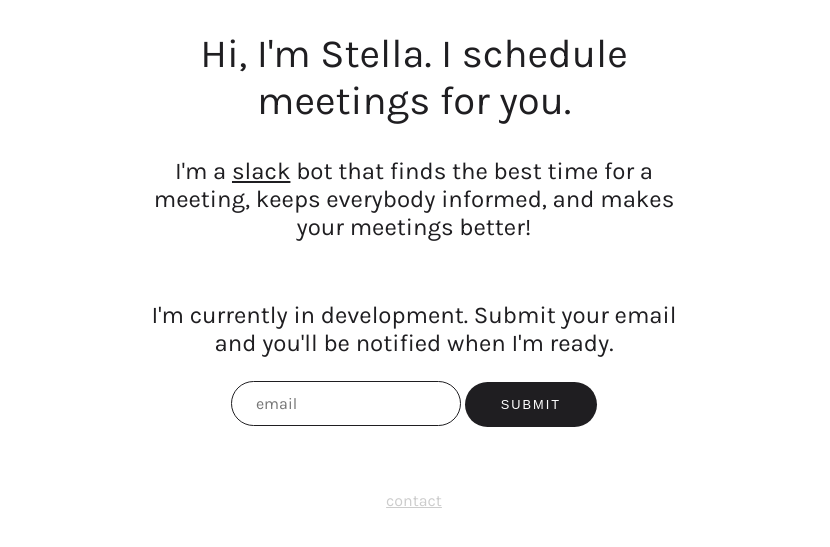
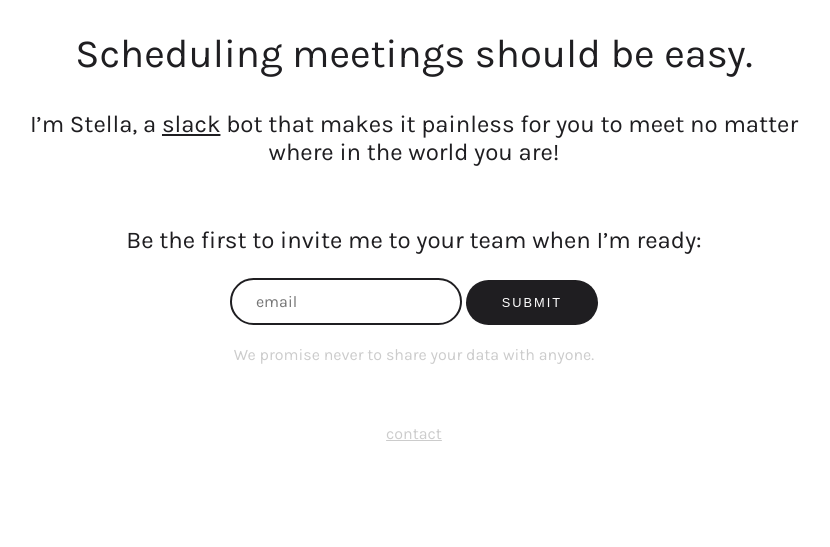
Before and after one commit to Jogga/stella-website, a website: page public/index.html in a window 1280 px wide. Shown: the part 203-750 px from the top of the page, without its empty margins (226-1056 px from the left). Drawn offline with Linux system fonts and the light colour scheme.

Commit message:
add(optimizely)

```diff
--- a/public/index.html
+++ b/public/index.html
@@ -1,6 +1,7 @@
 <!DOCTYPE html>
 <html lang="en">
 <head>
+  <script src="https://cdn.optimizely.com/js/6034411702.js"></script>
   <meta charset="UTF-8"/>
   <meta name="viewport" content="width=device-width, initial-scale=1">
   <title>Stella</title>
@@ -9,16 +10,17 @@
 <body class="stella-page-landing">
   <main>
     <section>
-    <img src="img/stella-logo-bot.png" alt="stella logo" class="stella-logo" />
-    <h1>Hi, I'm Stella. I schedule meetings for you.</h1>
-    <h2>I'm a <a href="https://slack.com/">slack</a> bot that finds the best time for a meeting, keeps everybody informed, and makes your meetings better!</h2>
+      <img src="img/stella-logo-bot.png" alt="stella logo" class="stella-logo" />
+      <h1>Scheduling meetings should be easy.</h2>
+      <h2>I’m Stella, a <a href="https://slack.com/">slack</a> bot that makes it painless for you to meet no matter where in the world you are!</h2>
     </section>
     <section>
-    <h2>I'm currently in development. Submit your email and you'll be notified when I'm ready.</h2>
-    <form action="/signup" method="POST">
-      <input type="email" placeholder="email" name="email" required>
-      <button type="submit">Submit</button>
-    </form>
+      <h2>Be the first to invite me to your team when I’m ready:</h2>
+      <form action="/signup" method="POST">
+        <input type="email" placeholder="email" name="email" required>
+        <button type="submit">Submit</button>
+      </form>
+      <p class="stella-affirm">We promise never to share your data with anyone.</p>
     </section>
   </main>
   <footer>
--- a/server.js
+++ b/server.js
@@ -11,7 +11,7 @@ app.use(express.static('public'));
 // CRUD
 
 app.get('/contact', (req, res) => {
-  res.send('reach out to us by mail: contact *at* stellabot *dot* com');
+  res.send('reach out to us by mail: stella *at* stellabot *dot* com');
 });
 
 app.post('/signup', (req, res) => {
--- a/src/scss/_inputs.scss
+++ b/src/scss/_inputs.scss
@@ -1,6 +1,6 @@
 input {
   padding: 12px 24px;
-  border: 1px solid $stella-color-text;
+  border: 2px solid $stella-color-text;
   border-radius: 50px;
 
   font-family: 'Karla', sans-serif;
@@ -8,7 +8,7 @@ input {
 
   &:hover, &:focus {
     outline: none;
-    border: 1px solid $stella-color-primary-dark;
+    border: 2px solid $stella-color-primary-dark;
   }
 }
 
--- a/src/scss/_page.landing.scss
+++ b/src/scss/_page.landing.scss
@@ -31,6 +31,10 @@
     text-align: center;
   }
 
+  .stella-affirm {
+    text-align: center;
+    color: #ccc;
+  }
   .stella-logo {
     display: block;
     width: 140px;
```
Also changed, not shown: public/css/style.css.
